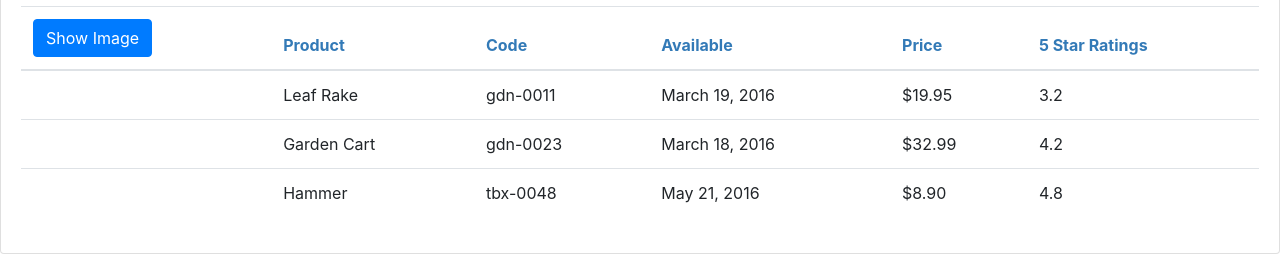
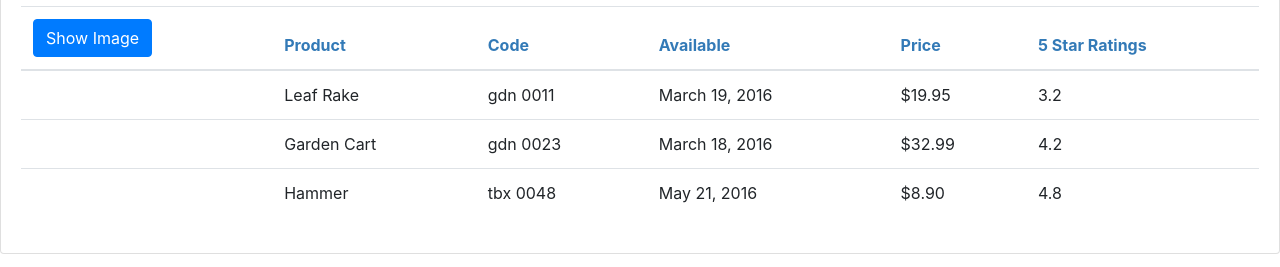
Before and after one commit to zachion/Angular-GettingStarted, an Angular app: page / in a window 1280 px wide. Shown: the part 234-501 px from the top of the page. Built offline with nearby package versions, Linux system fonts and the light colour scheme.

Commit message:
added ConvertToSpacesPipe

```diff
--- a/src/app/app.module.ts
+++ b/src/app/app.module.ts
@@ -4,10 +4,14 @@
 
 import { AppComponent } from './app.component';
 import { ProductListComponent } from './products/product-list.component';
+import { ConvertToSpacesPipe } from './shared/convert-to-spaces.pipe';
 
 
 @NgModule({
-  declarations: [AppComponent, ProductListComponent], // our components
+  declarations: [
+    AppComponent,
+    ProductListComponent,
+    ConvertToSpacesPipe], // our components
   imports: [BrowserModule, FormsModule], // angular itself or 3rd parties
   bootstrap: [AppComponent]
 })
--- a/src/app/products/product-list.component.html
+++ b/src/app/products/product-list.component.html
@@ -42,7 +42,7 @@
                                     />
                         </td>
                         <td>{{ product.productName }}</td>
-                        <td>{{ product.productCode | lowercase }}</td>
+                        <td>{{ product.productCode | lowercase | convertToSpaces: '-' }}</td>
                         <td>{{ product.releaseDate }}</td>
                         <td>{{ product.price | currency:'USD':'symbol':'1.2-2' }}</td>
                         <td>{{ product.starRating }}</td>
--- /dev/null
+++ b/src/app/shared/convert-to-spaces.pipe.ts
@@ -0,0 +1,11 @@
+import { Pipe, PipeTransform } from '@angular/core';
+
+@Pipe ({
+    name: 'convertToSpaces'
+})
+
+export class ConvertToSpacesPipe implements PipeTransform {
+    transform(value: string, character: string): string {
+        return value.replace(character, ' ');
+    }
+}
```
